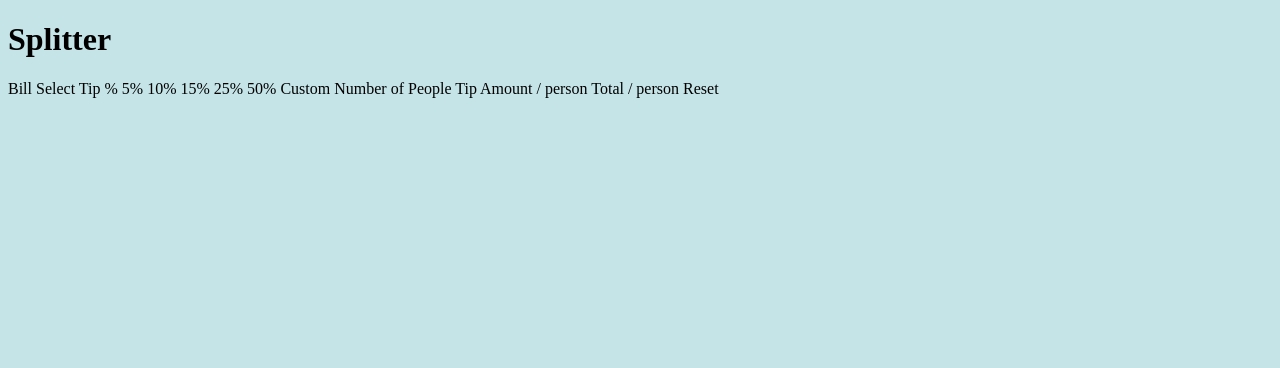
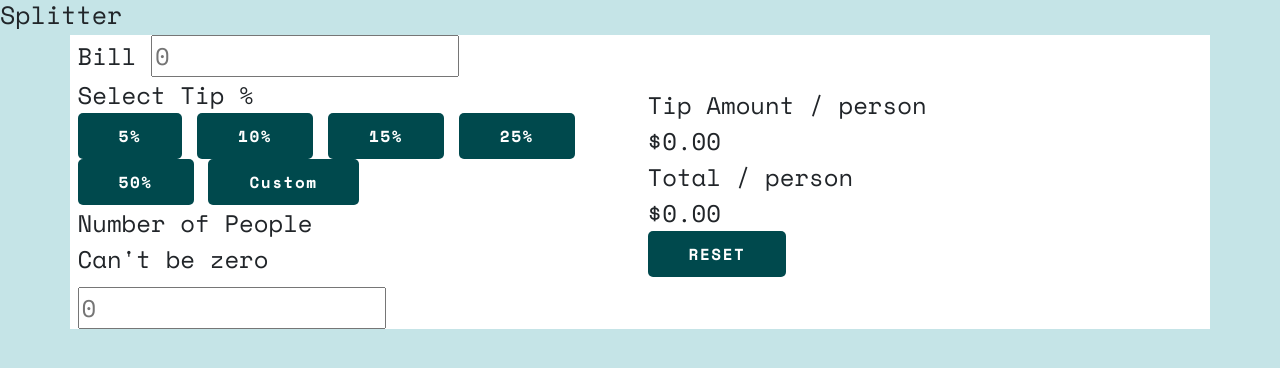
Before and after one commit to JaJamaRu14/tip-calculator, a plain HTML site: page index.html in a window 1280 px wide. Drawn offline with nearby package versions, Linux system fonts and the light colour scheme.

Commit message:
[Change] index.html and main.scss

```diff
--- a/css/main.scss
+++ b/css/main.scss
@@ -1,3 +1,16 @@
+// base
+@import './base/_reset';
+@import './base/_typography';
+
+// components
+@import './components/_button';
+// utils
+@import './utils/_utilities';
+
 body {
-  background-color: hsl(185, 41%, 84%);
+  background-color: $light-gray-cyan;
 }
+
+.container {
+  background-color: $white;
+}
--- a/index.html
+++ b/index.html
@@ -13,14 +13,81 @@
     />
 
     <title>Frontend Mentor | Tip calculator app</title>
+    <!-- Google Fonts -->
+    <link rel="preconnect" href="https://fonts.googleapis.com" />
+    <link rel="preconnect" href="https://fonts.gstatic.com" crossorigin />
+    <link
+      href="https://fonts.googleapis.com/css2?family=Space+Mono:wght@400;700&display=swap"
+      rel="stylesheet"
+    />
+    <!-- Bootstrap -->
+    <link
+      href="https://cdn.jsdelivr.net/npm/bootstrap@5.0.2/dist/css/bootstrap.min.css"
+      rel="stylesheet"
+      integrity="sha384-EVSTQN3/azprG1Anm3QDgpJLIm9Nao0Yz1ztcQTwFspd3yD65VohhpuuCOmLASjC"
+      crossorigin="anonymous"
+    />
     <!-- Custom CSS -->
     <link rel="stylesheet" href="./css/main.css" />
   </head>
   <body>
-    <main>
-      <h1>Splitter</h1>
-      Bill Select Tip % 5% 10% 15% 25% 50% Custom Number of People Tip Amount /
-      person Total / person Reset
+    <header class="app-name"><h1>Splitter</h1></header>
+
+    <main class="container">
+      <div class="row align-items-center justify-content-center">
+        <!-- Input Field starts -->
+        <div class="col-6">
+          <label for="bill">Bill</label>
+          <input type="tel" maxlength="6" id="bill" placeholder="0" />
+
+          <div class="tip-percentage-wrapper">
+            <div class="tip-pecentage-title">Select Tip %</div>
+            <div class="tip-percentage">
+              <button class="btn btn--cyan">5%</button>
+              <button class="btn btn--cyan">10%</button>
+              <button class="btn btn--cyan">15%</button>
+              <button class="btn btn--cyan">25%</button>
+              <button class="btn btn--cyan">50%</button>
+              <button class="btn btn--cyan">Custom</button>
+            </div>
+          </div>
+          <!-- <a href="" class="btn btn--cyan">5%</a>
+              <a href="" class="btn btn--cyan">10%</a>
+              <a href="" class="btn btn--cyan">15%</a>
+              <a href="" class="btn btn--cyan">25%</a>
+              <a href="" class="btn btn--cyan">50%</a>
+              <a href="" class="btn btn--cyan">Custom</a> -->
+
+          <label for="number-of-people">Number of People</label>
+          <p class="warning">Can't be zero</p>
+          <input
+            type="tel"
+            maxlength="2"
+            id="number-of-people"
+            placeholder="0"
+          />
+        </div>
+        <!-- Input Field ends -->
+
+        <!-- Result Field starts -->
+        <div class="col-6">
+          <div class="tip-amount-wrapper">
+            <div class="tip-amount-title">Tip Amount <span>/ person</span></div>
+            <div class="tip-amount">$0.00</div>
+          </div>
+
+          <div class="total-amount-wrapper">
+            <div class="total-amount-title">Total <span>/ person</span></div>
+            <div class="total-amount">$0.00</div>
+          </div>
+
+          <a href="" class="btn btn--cyan">RESET</a>
+          <!-- Result Field ends -->
+        </div>
+      </div>
     </main>
+
+    <!-- JS -->
+    <script src="./js/app.js"></script>
   </body>
 </html>
```
Also changed, not shown: css/main.css, 1 other file.
